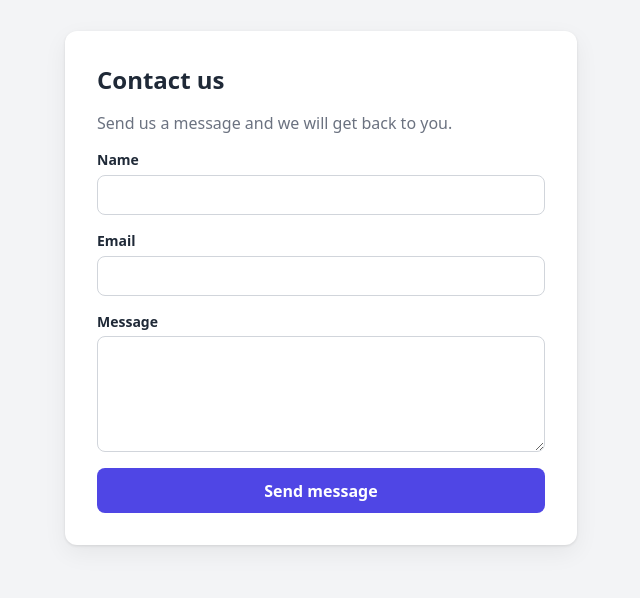
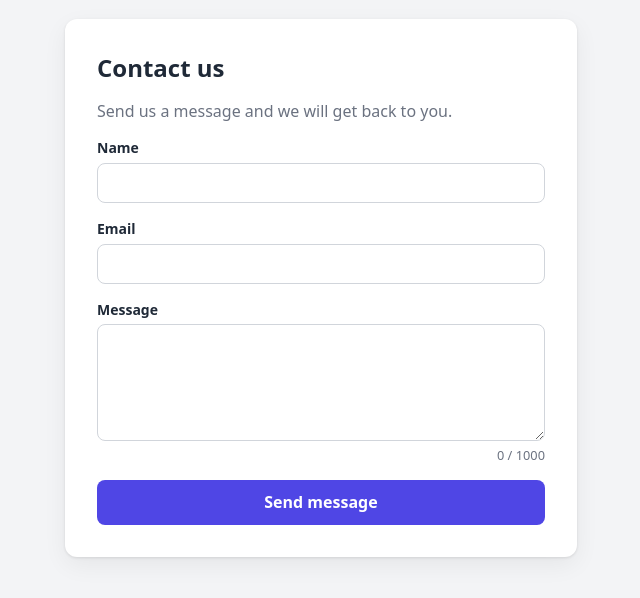
Before and after one commit to spietrza/taskcell-demo-form, a React (Vite) app in the folder web/: page / in a window 1280 px wide. Shown: the part 112-710 px from the top of the page, without its empty margins (319-959 px from the left). Built offline with nearby package versions, Linux system fonts and the light colour scheme; no server answers.

Commit message:
feat: Show a character counter under the message field (spietrza/taskcell-demo-form#2)

```diff
--- a/web/src/app.tsx
+++ b/web/src/app.tsx
@@ -6,6 +6,16 @@ type Field = 'name' | 'email' | 'message';
 type FieldErrors = Partial<Record<Field, string>>;
 
 const FIELDS: Field[] = ['name', 'email', 'message'];
+
+/** Mirrors `@MaxLength(1000)` on the API's CreateContactDto. */
+const MESSAGE_MAX_LENGTH = 1000;
+
+/** Counts characters the way validator.js `isLength` (behind `@MaxLength`) does. */
+function messageLength(value: string): number {
+  const presentationSequences = value.match(/[^\uFE0F\uFE0E][\uFE0F\uFE0E]/g) ?? [];
+  const surrogatePairs = value.match(/[\uD800-\uDBFF][\uDC00-\uDFFF]/g) ?? [];
+  return value.length - presentationSequences.length - surrogatePairs.length;
+}
 
 /** Maps class-validator messages ("name should not be empty") to their field. */
 function toFieldErrors(messages: string[]): FieldErrors {
@@ -21,6 +31,7 @@ export function App(): JSX.Element {
   const [errors, setErrors] = useState<FieldErrors>({});
   const [success, setSuccess] = useState(false);
   const [failure, setFailure] = useState<string | null>(null);
+  const [message, setMessage] = useState('');
 
   async function onSubmit(event: FormEvent<HTMLFormElement>): Promise<void> {
     event.preventDefault();
@@ -49,7 +60,7 @@ export function App(): JSX.Element {
 
   return (
     <main>
-      <form onSubmit={onSubmit} noValidate>
+      <form onSubmit={onSubmit} onReset={() => setMessage('')} noValidate>
         <h1>Contact us</h1>
         <p className="lead">Send us a message and we will get back to you.</p>
         {success && <p role="status" className="success">Thanks! Your message was sent.</p>}
@@ -66,9 +77,22 @@ export function App(): JSX.Element {
         </label>
         <label>
           Message
-          <textarea name="message" rows={5} aria-invalid={!!errors.message} />
+          <textarea
+            name="message"
+            rows={5}
+            value={message}
+            onChange={(e) => setMessage(e.target.value)}
+            aria-invalid={!!errors.message}
+            aria-describedby="message-counter"
+          />
           {errors.message && <span className="error">{errors.message}</span>}
         </label>
+        <span
+          id="message-counter"
+          className={messageLength(message) > MESSAGE_MAX_LENGTH ? 'counter over' : 'counter'}
+        >
+          {messageLength(message)} / {MESSAGE_MAX_LENGTH}
+        </span>
         <button type="submit">Send message</button>
       </form>
     </main>
--- a/web/src/styles.css
+++ b/web/src/styles.css
@@ -26,3 +26,5 @@ button {
 button:hover { background: #4338ca; }
 .error { color: #dc2626; font-size: 0.8rem; font-weight: 400; margin: 0; }
 .success { color: #047857; background: #ecfdf5; padding: 0.6rem 0.75rem; border-radius: 8px; margin: 0; }
+.counter { justify-self: end; margin-top: -0.65rem; color: #6b7280; font-size: 0.8rem; font-weight: 400; }
+.counter.over { color: #dc2626; }
```
Also changed, not shown: 1 other file (tests, documents, lock files or other folders).
